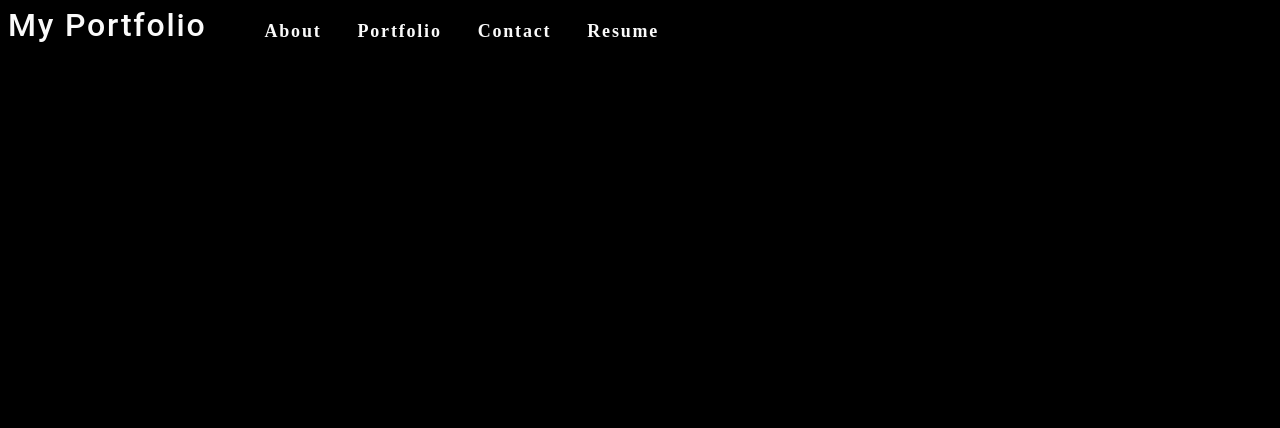
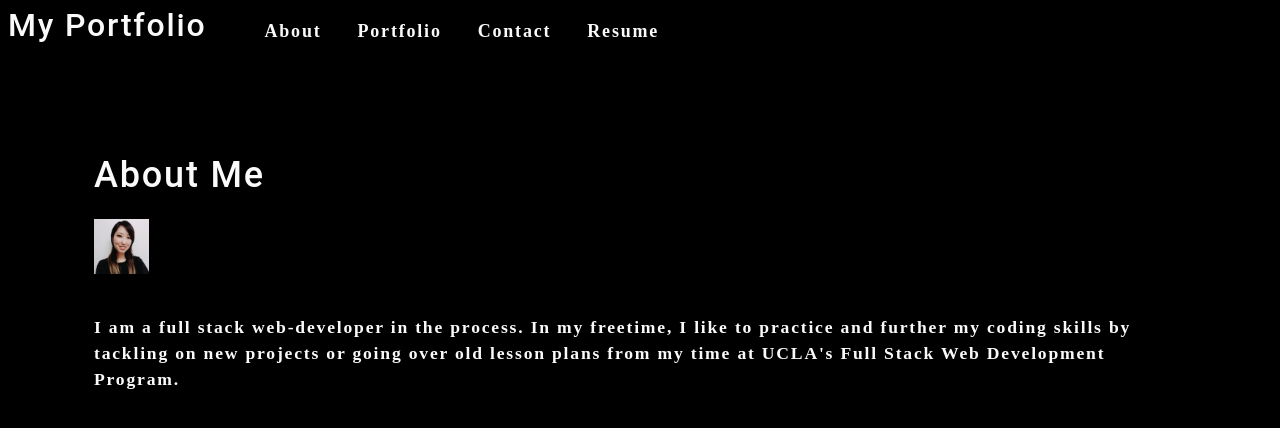
Before and after one commit to miyun94/react-portfolio, a React (Create React App) app: page / in a window 1280 px wide. Shown: the top 428 px of the page. Built offline with nearby package versions, Linux system fonts and the light colour scheme.

Commit message:
save changes from last work session

```diff
--- a/src/App.js
+++ b/src/App.js
@@ -15,11 +15,11 @@ function App() {
 <Nav/>
 <main>
     <Switch>
+      <Route exact path = '/' component = {About}/>
       <Route exact path='/about' component={ About }/>
       <Route exact path='/contact' component={ Contact}/>
       <Route exact path='/portfolio' component={Portfolio}/>
       <Route exact path='/resume' component={Resume}/>
-      {/* <Route component={ Homepage }/> */}
     </Switch>
 </main>
 </Router>
--- a/src/components/Resume/index.js
+++ b/src/components/Resume/index.js
@@ -6,7 +6,7 @@ function Resume(){
         <section id="resume">
         <h1>RESUME</h1>
         <h2>Links</h2>
-        <a href='' target="_blank" rel="noreferrer">
+        <a href='https://docs.google.com/document/d/17cqdUGRJgH6Zhmm9M5O9rIyjbHHOb0nOu_N_2RlB9r4/edit?usp=sharing' target="_blank" rel="noreferrer">
             Resume Link
         </a>
         <h2>Front-end Proficiencies</h2>
```
